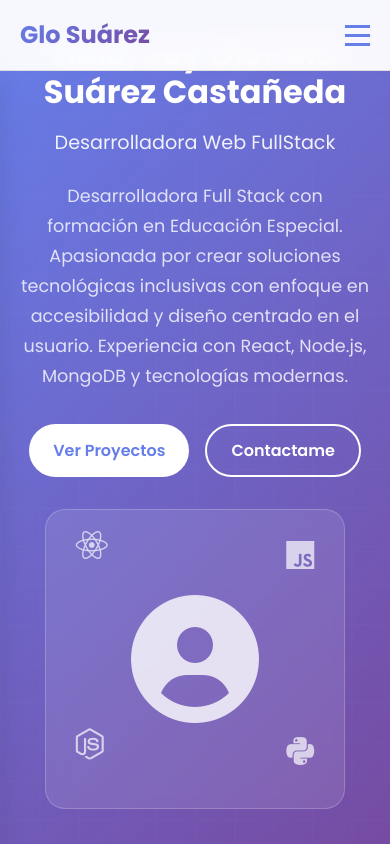
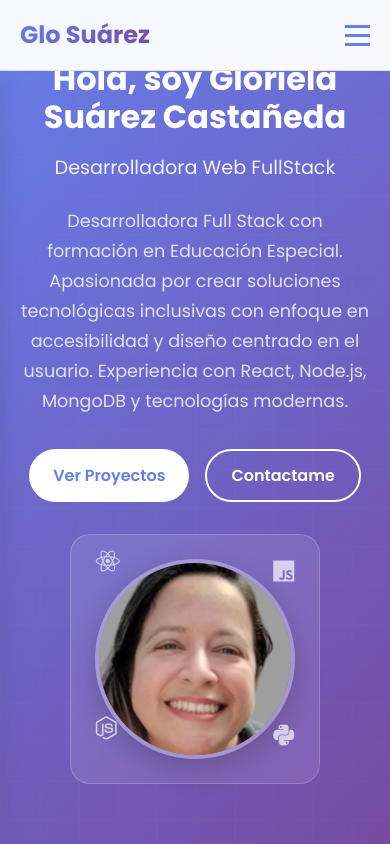
Before and after one commit to GloDelMar/portafolio-web, a plain HTML site: page index.html in a window 390 px wide. Shown: the top 844 px of the page. Drawn offline with nearby package versions, Linux system fonts and the light colour scheme.

Commit message:
feat: Agregar foto de perfil profesional
✨ Nuevas características:
- Integrada foto.png como imagen de perfil principal
- Reemplazado ícono genérico con foto real
- Estilos CSS optimizados para la foto de perfil

🎨 Diseño:
- Foto circular con bordes elegantes
- Efecto hover sutil
- Responsive design para móviles
- Sombras y efectos profesionales

📱 Responsive:
- Tamaños adaptados para móviles (200x200px)
- Iconos flotantes ajustados
- Mantenida funcionalidad en todos los dispositivos

💼 Impacto:
- Portafolio más personal y profesional
- Mayor conexión con visitantes
- Imagen de marca consistente

```diff
--- a/index.html
+++ b/index.html
@@ -55,7 +55,7 @@
             <div class="hero-image">
                 <div class="profile-card">
                     <div class="profile-img">
-                        <i class="fas fa-user-circle"></i>
+                        <img src="foto.png" alt="Gloriela Suárez Castañeda - Desarrolladora FullStack" class="profile-photo">
                     </div>
                     <div class="floating-icons">
                         <i class="fab fa-react floating-icon" style="--delay: 0s"></i>
--- a/styles.css
+++ b/styles.css
@@ -241,6 +241,31 @@ body {
 .profile-img i {
     font-size: 8rem;
     color: rgba(255, 255, 255, 0.8);
+}
+
+/* Estilos para la foto de perfil */
+.profile-img {
+    width: 250px;
+    height: 250px;
+    border-radius: 50%;
+    overflow: hidden;
+    border: 4px solid rgba(255, 255, 255, 0.3);
+    box-shadow: 0 10px 30px rgba(0, 0, 0, 0.2);
+    display: flex;
+    align-items: center;
+    justify-content: center;
+}
+
+.profile-photo {
+    width: 100%;
+    height: 100%;
+    object-fit: cover;
+    object-position: center;
+    transition: var(--transition);
+}
+
+.profile-photo:hover {
+    transform: scale(1.05);
 }
 
 .floating-icons {
@@ -904,6 +929,21 @@ body {
     .languages-grid {
         grid-template-columns: 1fr;
     }
+
+    /* Responsive para foto de perfil */
+    .profile-card {
+        width: 250px;
+        height: 250px;
+    }
+
+    .profile-img {
+        width: 200px;
+        height: 200px;
+    }
+
+    .floating-icon {
+        font-size: 1.5rem;
+    }
 }
 
 /* Animaciones adicionales */
```
Also changed, not shown: foto.png (added).
